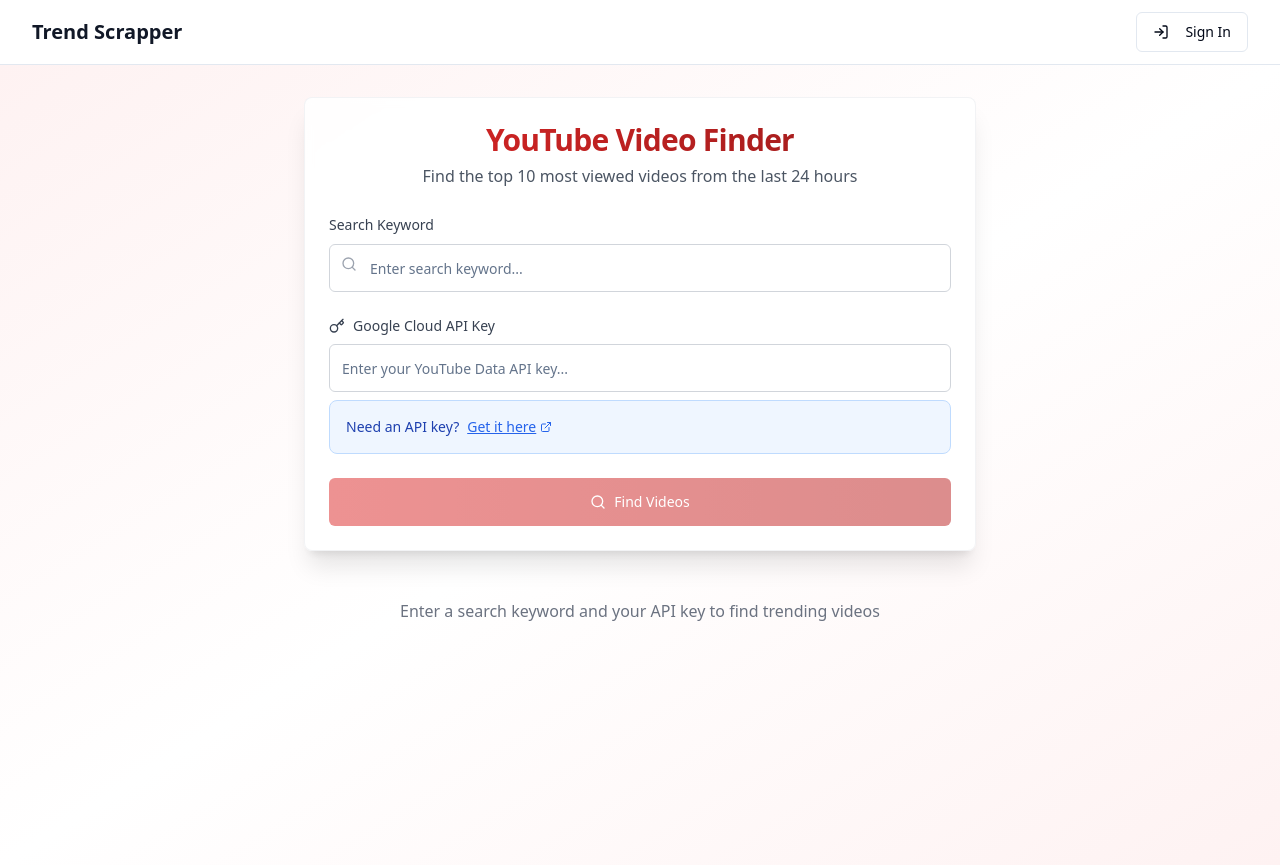
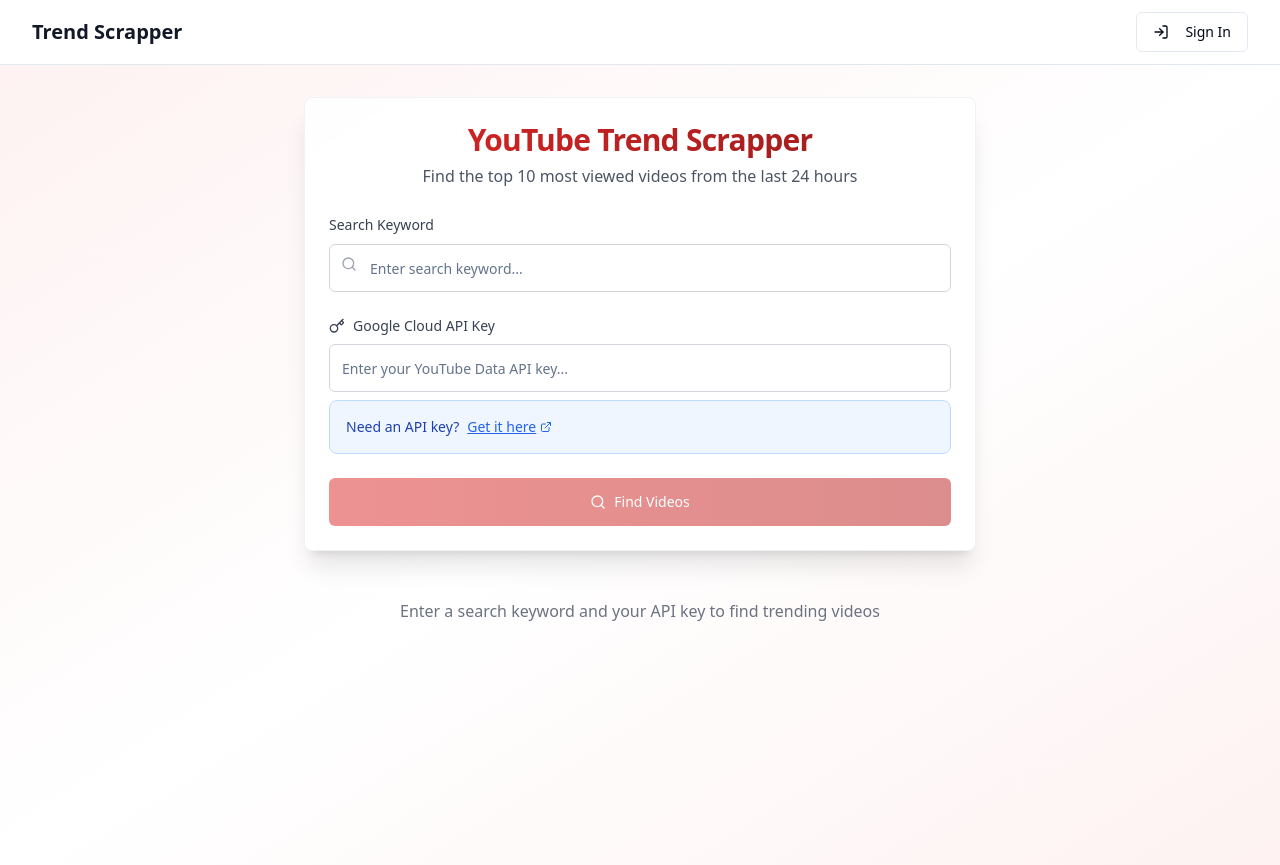
Before and after one commit to katekang0815/youtube-scrapper, a React (Vite) app: page / in a window 1280 px wide. Built offline with nearby package versions, Linux system fonts and the light colour scheme.

Commit message:
Code edited in Lovable Code Editor
Edited UI in Lovable

```diff
--- a/src/components/SearchForm.tsx
+++ b/src/components/SearchForm.tsx
@@ -27,7 +27,7 @@ const SearchForm: React.FC<SearchFormProps> = ({ onSearch, isLoading }) => {
     <Card className="w-full max-w-2xl mx-auto bg-white/90 backdrop-blur-sm border border-gray-200/50 shadow-xl">
       <CardHeader className="text-center">
         <CardTitle className="text-3xl font-bold bg-gradient-to-r from-red-600 to-red-800 bg-clip-text text-transparent">
-          YouTube Video Finder
+          YouTube Trend Scrapper
         </CardTitle>
         <p className="text-gray-600 mt-2">
           Find the top 10 most viewed videos from the last 24 hours
```
